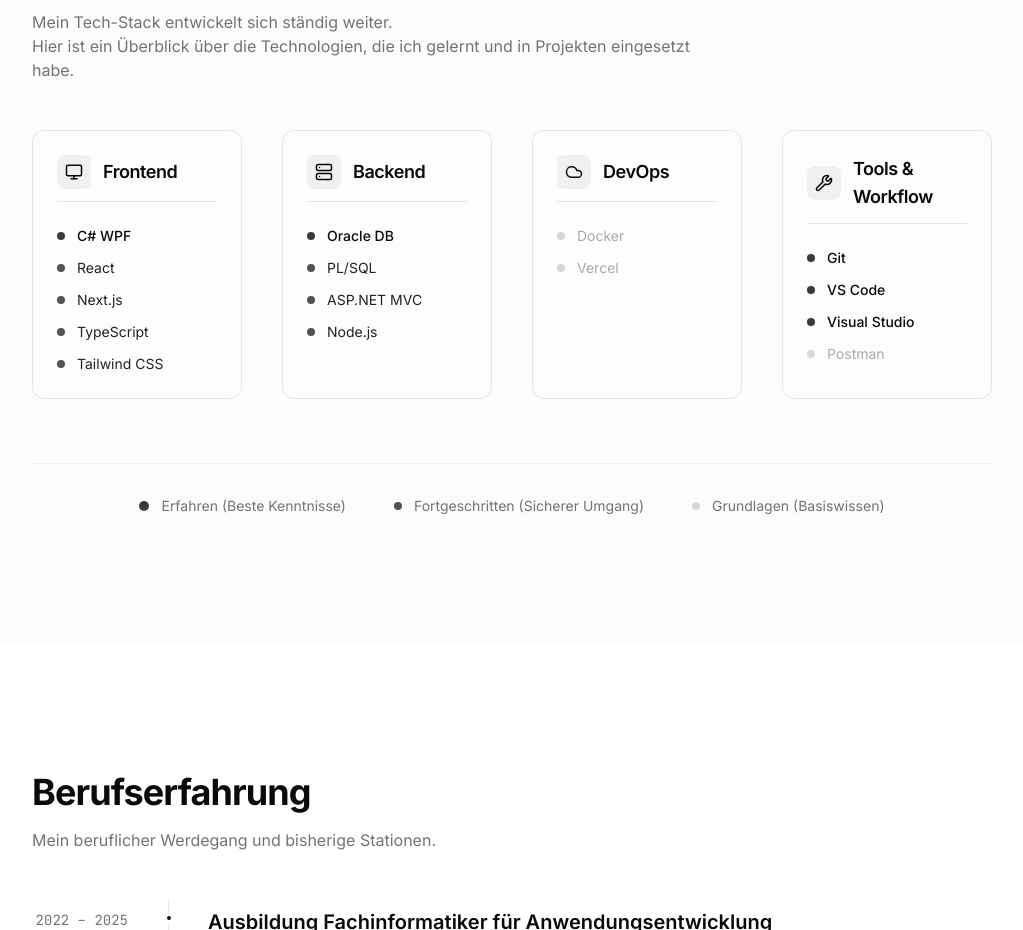
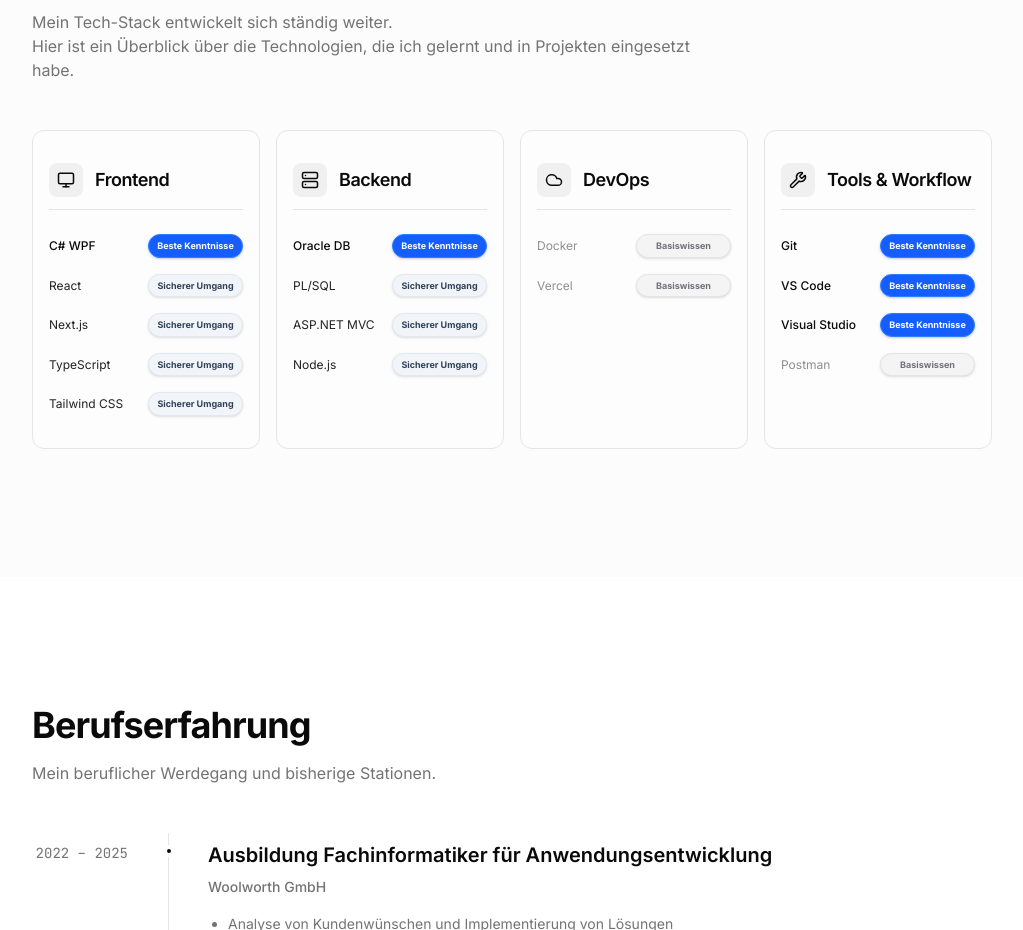
Before and after one commit to Dom5inik/my-portfolio, a Next.js app: page / in a window 1280 px wide. Shown: the part 1740-2670 px from the top of the page, without its empty margins (128-1151 px from the left). Built offline with nearby package versions, Linux system fonts and the light colour scheme.

Commit message:
page style adjustment

```diff
--- a/components/sections/Skills.tsx
+++ b/components/sections/Skills.tsx
@@ -42,13 +42,13 @@ export function Skills() {
                 </Reveal>
             </div>
 
-            <div className="grid gap-10 sm:grid-cols-2 lg:grid-cols-4">
+            <div className="grid gap-4 sm:grid-cols-2 lg:grid-cols-4">
                 {Object.entries(skills).map(([category, items], index) => {
                     const Icon = categoryIcons[category] || Code2;
 
                     return (
                         <Reveal key={category} delay={index * 0.1} width="100%" className="h-full">
-                            <div className="h-full p-6 rounded-xl border border-border bg-card/50 space-y-6">
+                            <div className="h-full px-4 py-8 rounded-xl border border-border bg-card/50 space-y-6">
                                 <div className="flex items-center gap-3 border-b border-border pb-3">
                                     <div className="p-2 rounded-lg bg-foreground/5 text-foreground">
                                         <Icon size={18} />
@@ -58,31 +58,38 @@ export function Skills() {
                                     </h3>
                                 </div>
 
-                                {/* Skills list with visual indicators for proficiency levels */}
-                                <ul className="space-y-3">
+                                {/* Compact grid-based layout for zero overflow */}
+                                <ul className="space-y-4">
                                     {items.map((skill) => (
                                         <li
                                             key={skill.name}
-                                            className={cn(
-                                                "text-sm flex items-center transition-colors",
-                                                // Fade text for basic skills, hold for advanced
+                                            className="grid grid-cols-[1fr_auto] items-center gap-2 group w-full"
+                                        >
+                                            <span className={cn(
+                                                "text-xs transition-colors whitespace-normal leading-tight",
                                                 skill.level === "advanced"
                                                     ? "text-foreground font-medium"
                                                     : skill.level === "intermediate"
                                                         ? "text-foreground/90"
-                                                        : "text-muted-foreground/60"
-                                            )}
-                                        >
-                                            {/* Dot indicator: Advanced (glow), Intermediate (solid), Basic (muted) */}
+                                                        : "text-muted-foreground/80"
+                                            )}>
+                                                {skill.name}
+                                            </span>
+
                                             <span className={cn(
-                                                "w-2 h-2 rounded-full mr-3 transition-all duration-500",
+                                                "text-[9px] font-bold px-2 py-1 rounded-full border shadow-sm transition-all flex items-center justify-center w-[95px] shrink-0 whitespace-nowrap",
                                                 skill.level === "advanced"
-                                                    ? "bg-foreground shadow-[0_0_12px_rgba(255,255,255,0.7)] animate-pulse"
+                                                    ? "bg-blue-600 text-white border-blue-500 shadow-blue-900/20"
                                                     : skill.level === "intermediate"
-                                                        ? "bg-foreground/70"
-                                                        : "bg-zinc-400 dark:bg-zinc-700 opacity-40"
-                                            )}></span>
-                                            {skill.name}
+                                                        ? "bg-slate-100 text-slate-700 border-slate-200 dark:bg-slate-700/50 dark:text-foreground/90 dark:border-white/10"
+                                                        : "bg-zinc-100 text-zinc-500 border-zinc-200 dark:bg-zinc-800/50 dark:text-muted-foreground dark:border-white/5"
+                                            )}>
+                                                {skill.level === "advanced"
+                                                    ? "Beste Kenntnisse"
+                                                    : skill.level === "intermediate"
+                                                        ? "Sicherer Umgang"
+                                                        : "Basiswissen"}
+                                            </span>
                                         </li>
                                     ))}
                                 </ul>
@@ -92,25 +99,7 @@ export function Skills() {
                 })}
             </div>
 
-            {/* Legend Section */}
-            <div className="mt-16 pt-8 border-t border-border/50">
-                <Reveal delay={0.4} width="100%">
-                    <div className="flex flex-wrap justify-center gap-x-12 gap-y-6 text-sm text-muted-foreground">
-                        <div className="flex items-center gap-3">
-                            <span className="w-2.5 h-2.5 rounded-full bg-foreground shadow-[0_0_12px_rgba(255,255,255,0.7)] animate-pulse"></span>
-                            <span>Erfahren (Beste Kenntnisse)</span>
-                        </div>
-                        <div className="flex items-center gap-3">
-                            <span className="w-2 h-2 rounded-full bg-foreground/70"></span>
-                            <span>Fortgeschritten (Sicherer Umgang)</span>
-                        </div>
-                        <div className="flex items-center gap-3">
-                            <span className="w-2 h-2 rounded-full bg-zinc-400 dark:bg-zinc-700 opacity-40"></span>
-                            <span>Grundlagen (Basiswissen)</span>
-                        </div>
-                    </div>
-                </Reveal>
-            </div>
+            {/* Legend Section removed for cleaner look as badges are self-explanatory */}
         </Section>
     );
 }
```
